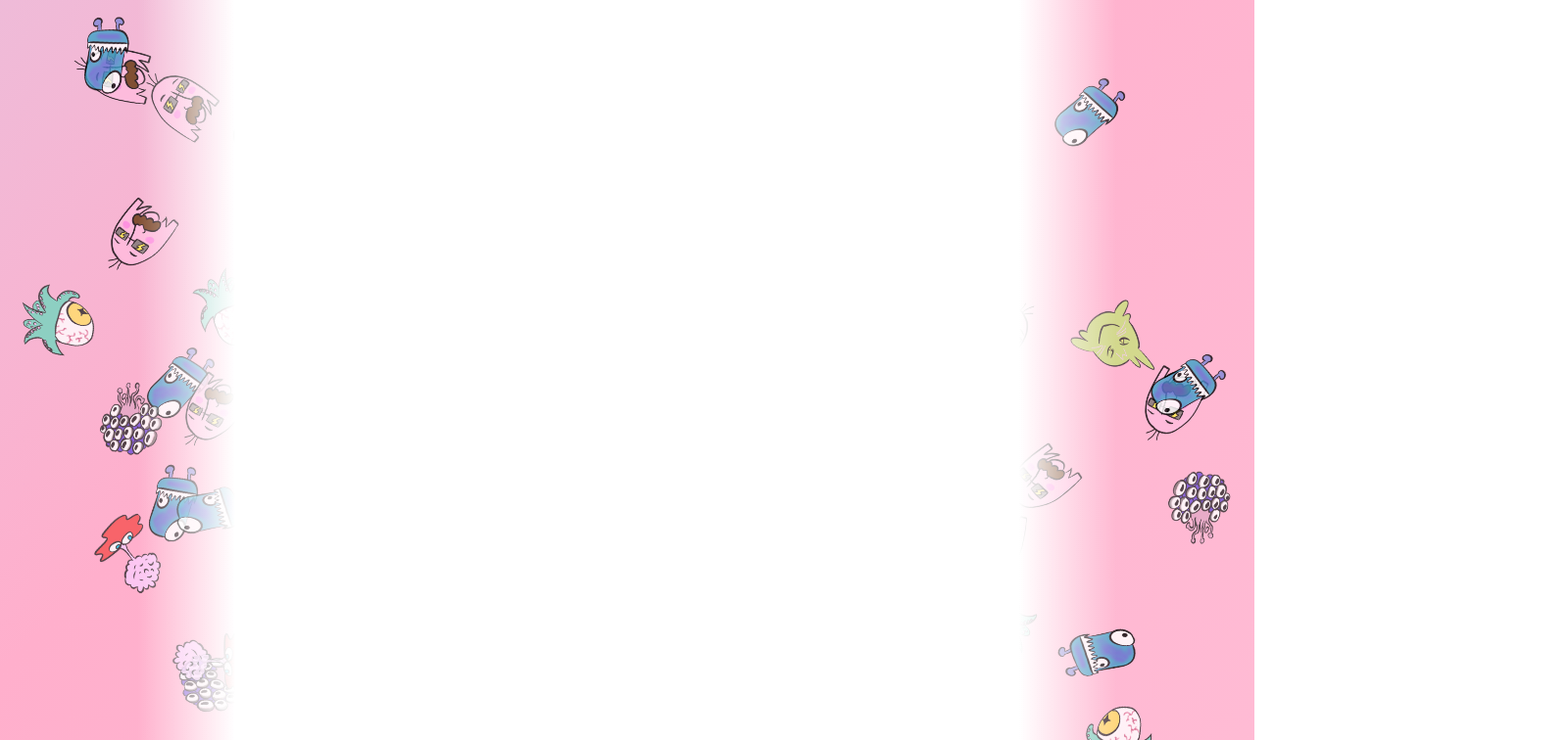
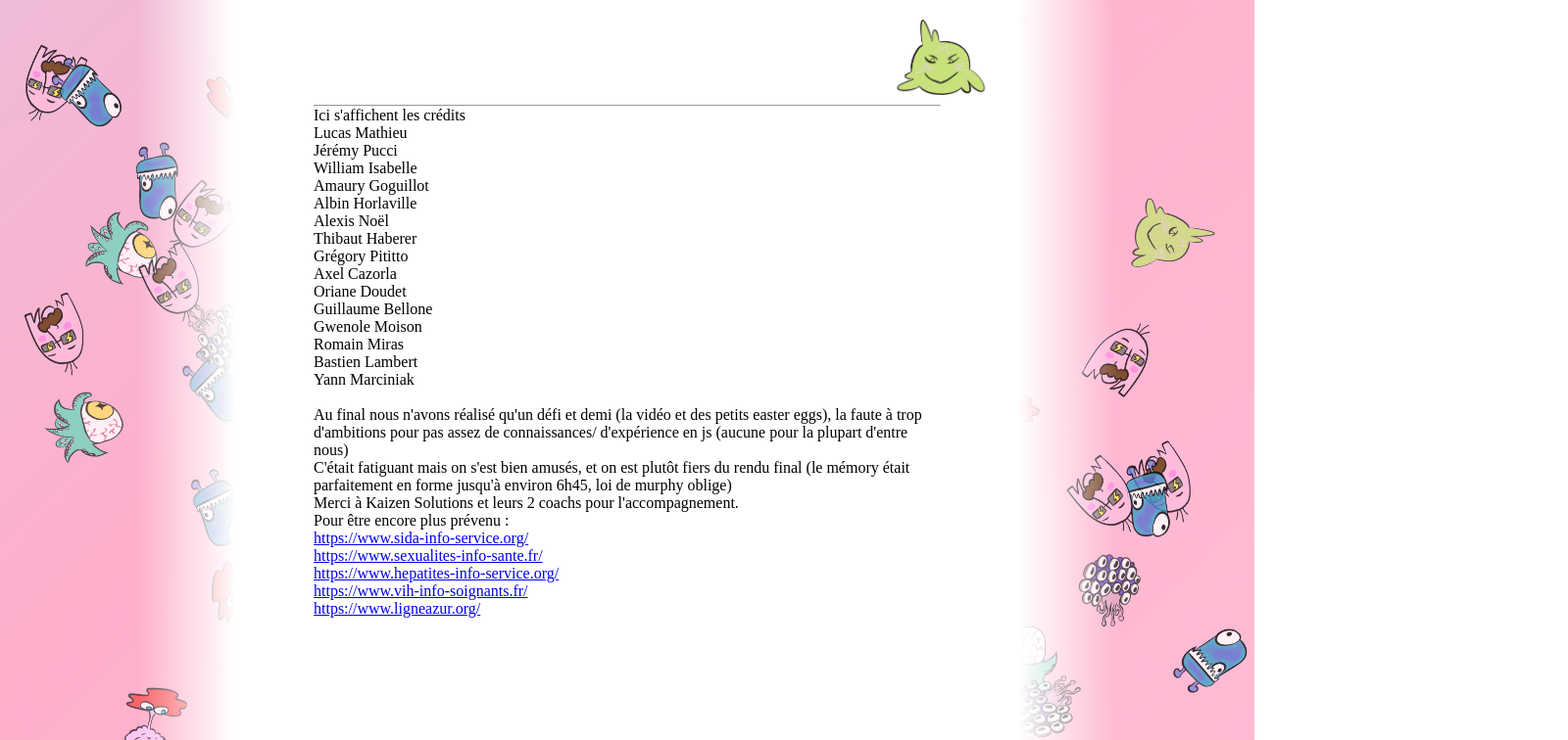
Before and after one commit to lucaasmth/ISToire_de_Q, a React (Create React App) app: page /credits in a window 1280 px wide. Before the commit this address had no page. Shown: the top 756 px of the page at 98% size, 1600 px wide, since content can reach past the window. Built offline with nearby package versions, Linux system fonts and the light colour scheme.

Commit message:
Credits (#15)
* vive les crédits

* Added link to credits

Co-authored-by: Amaury Goguillot <amaury.goguillot@etu.univ-grenoble-alpes.fr>

```diff
--- a/src/App.js
+++ b/src/App.js
@@ -4,6 +4,7 @@ import Memory from "./components/Memory";
 import Crosswords from "./components/crosswords/Crosswords";
 import Scenario from "./components/Scenario";
 import Navbar from "./components/NavBar/NavBar";
+import Credit from "./components/Credit/Credit";
 import AllBackground from "./components/AllBackground";
 
 export default function App() {
@@ -18,6 +19,8 @@ export default function App() {
           <Route path="memory" element={<Memory />} />
           <Route path="crosswords" element={<Crosswords />} />
           <Route path="bubble" element={<BubbleShooter />} />
+          <Route path="credits" element={<Credit />} />
+
         </Route>
       </Routes>
       </AllBackground>
--- /dev/null
+++ b/src/components/Credit/Credit.jsx
@@ -0,0 +1,47 @@
+
+import React from "react";
+
+function Credit(props) {
+
+
+
+    return (
+        <div>
+            <div> Ici s'affichent les crédits </div>
+            <div> Lucas Mathieu </div>
+            <div> Jérémy Pucci </div>
+            <div> William Isabelle </div>
+            <div> Amaury Goguillot </div>
+            <div> Albin Horlaville </div>
+            <div> Alexis Noël </div>
+            <div> Thibaut Haberer </div>
+            <div> Grégory Pititto </div>
+            <div> Axel Cazorla </div>
+            <div> Oriane Doudet </div>
+            <div> Guillaume Bellone</div>
+            <div> Gwenole Moison</div>
+            <div> Romain Miras</div>
+            <div> Bastien Lambert </div>
+            <div> Yann Marciniak</div>
+            <br></br>
+            <div> Au final nous n'avons réalisé qu'un défi et demi (la vidéo et des petits easter eggs), la faute à trop
+                d'ambitions pour pas assez de connaissances/ d'expérience en js (aucune pour la plupart d'entre nous)
+                <br></br>
+                C'était fatiguant mais on s'est bien amusés, et on est plutôt fiers du rendu final (le mémory était
+                parfaitement en forme jusqu'à environ 6h45, loi de murphy oblige)<br></br>
+                Merci à Kaizen Solutions et leurs 2 coachs pour l'accompagnement.
+                </div>
+                <div> Pour être encore plus prévenu :</div>
+                <a href="https://www.sida-info-service.org/">https://www.sida-info-service.org/</a><br></br>
+                <a href="https://www.sexualites-info-sante.fr/">https://www.sexualites-info-sante.fr/ </a><br></br>
+                <a href="https://www.hepatites-info-service.org/">https://www.hepatites-info-service.org/</a><br></br>
+                <a href="https://www.vih-info-soignants.fr/">https://www.vih-info-soignants.fr/</a><br></br>
+                <a href="https://www.ligneazur.org/">https://www.ligneazur.org/</a><br></br>
+
+        </div>
+
+
+    );
+};
+
+export default Credit;
--- a/src/components/DialogBox.js
+++ b/src/components/DialogBox.js
@@ -64,6 +64,9 @@ class DialogBox extends React.Component {
                 case "3":
                   this.navigate('/bubble');
                   break;
+                case "4":
+                  this.navigate('/credits');
+                  break;
                 default:
                   break;
               }
--- a/src/components/crosswords/Crosswords.jsx
+++ b/src/components/crosswords/Crosswords.jsx
@@ -143,7 +143,7 @@ export default function MyPage() {
             setNotFound(--NotFound);
             navigate("/scenario/3");
         }
-        else if (score == 1){
+        else if (score === 1){
             alert("Perdu !")
         } else {
             shakeOn();
```
